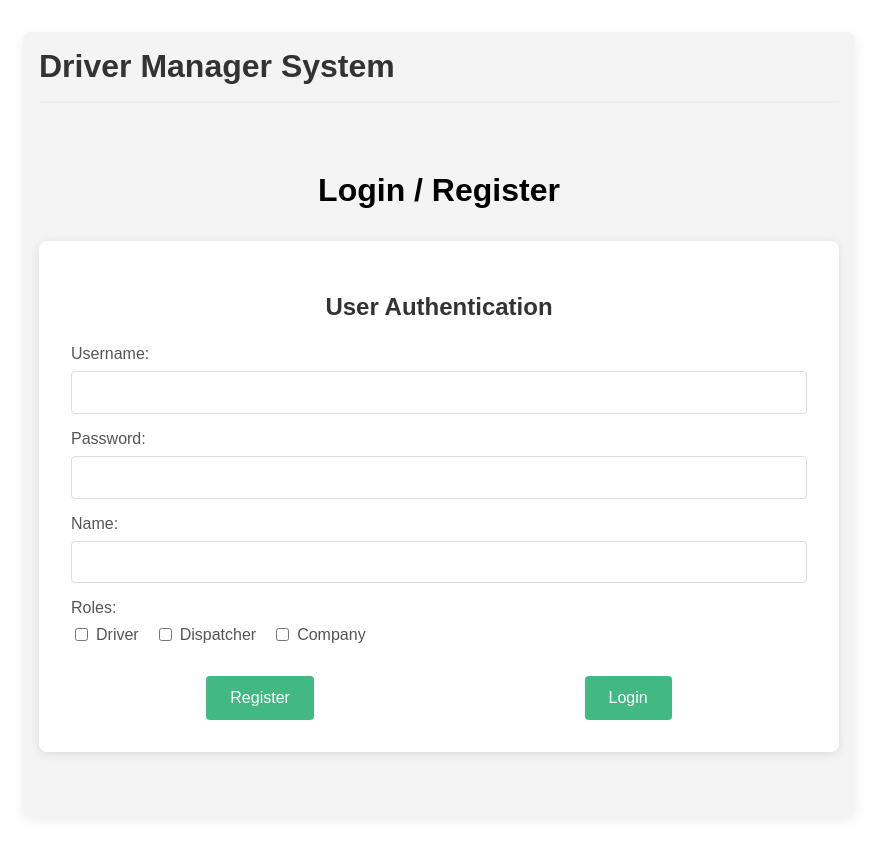
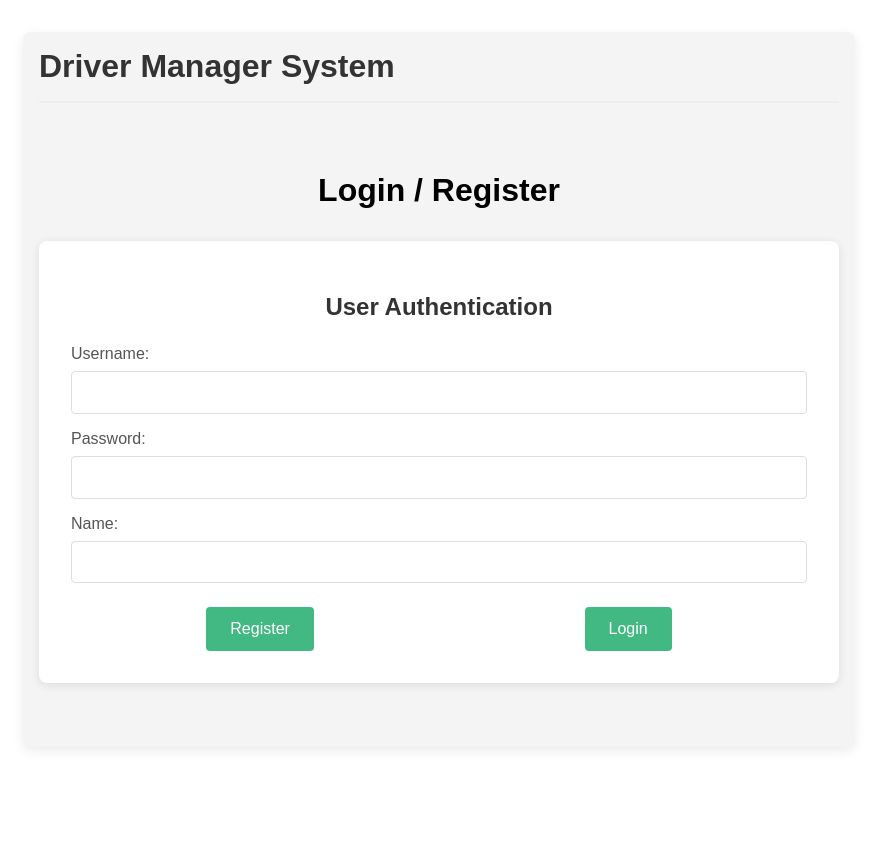
Before and after one commit to huichieh1123/DriverManagerSystem, a Vue app in the folder frontend/: page /login in a window 1280 px wide. Shown: the whole page, without its empty margins (201-1079 px from the left). After the commit the page ends 800 px from the top, so only its background shows below. Built offline with nearby package versions, Linux system fonts and the light colour scheme.

Commit message:
Fix: delete role selection in login profile

```diff
--- a/frontend/src/components/UserForm.vue
+++ b/frontend/src/components/UserForm.vue
@@ -108,7 +108,7 @@
       <label for="name">Name:</label>
       <input type="text" id="name" v-model="name" />
     </div>
-    <div class="form-group">
+    <div class="form-group" v-if="isUpdate">
       <label>Roles:</label>
       <div class="roles-checkboxes">
         <label v-for="role in roles" :key="role">
```
Also changed, not shown: 1 other file (tests, documents, lock files or other folders).
